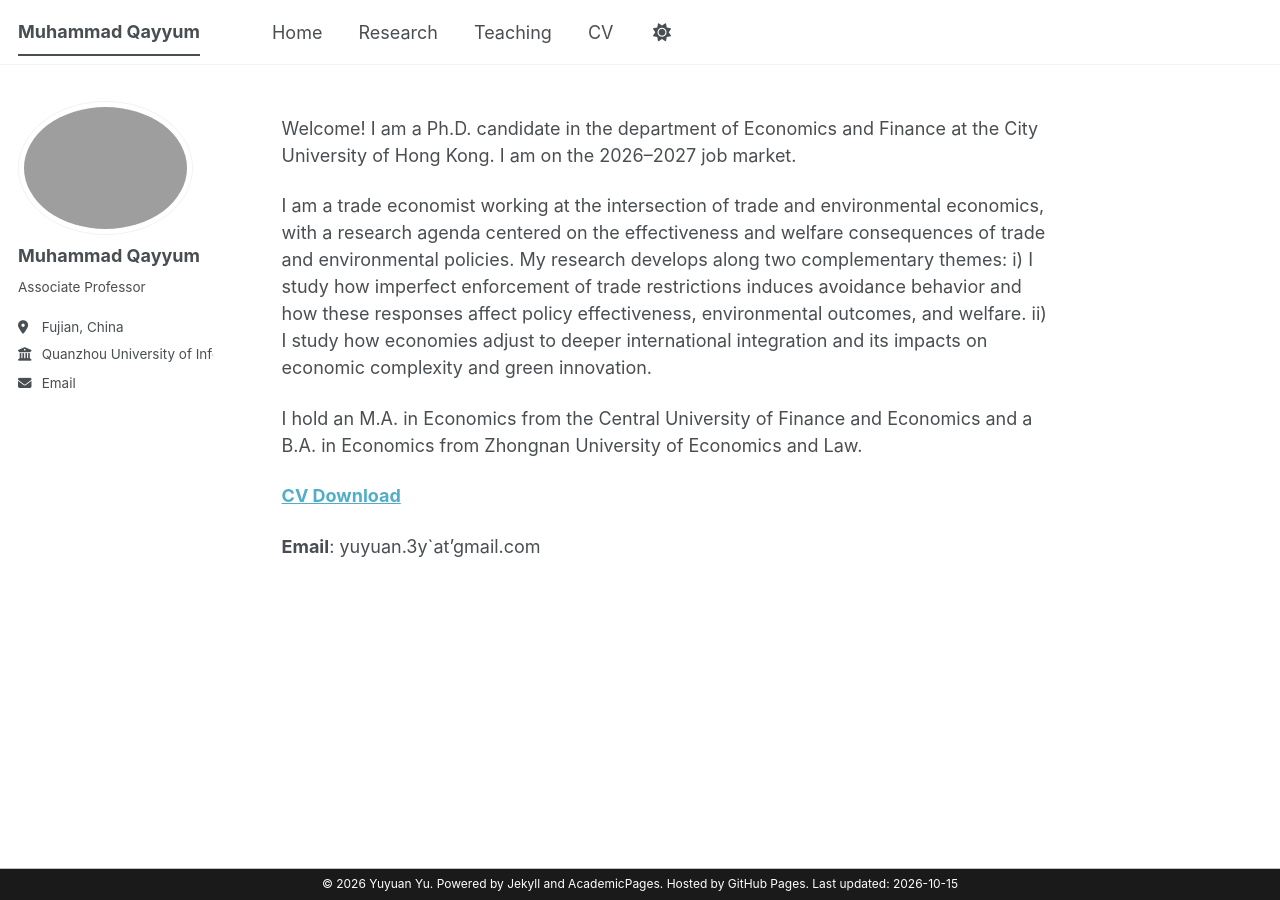
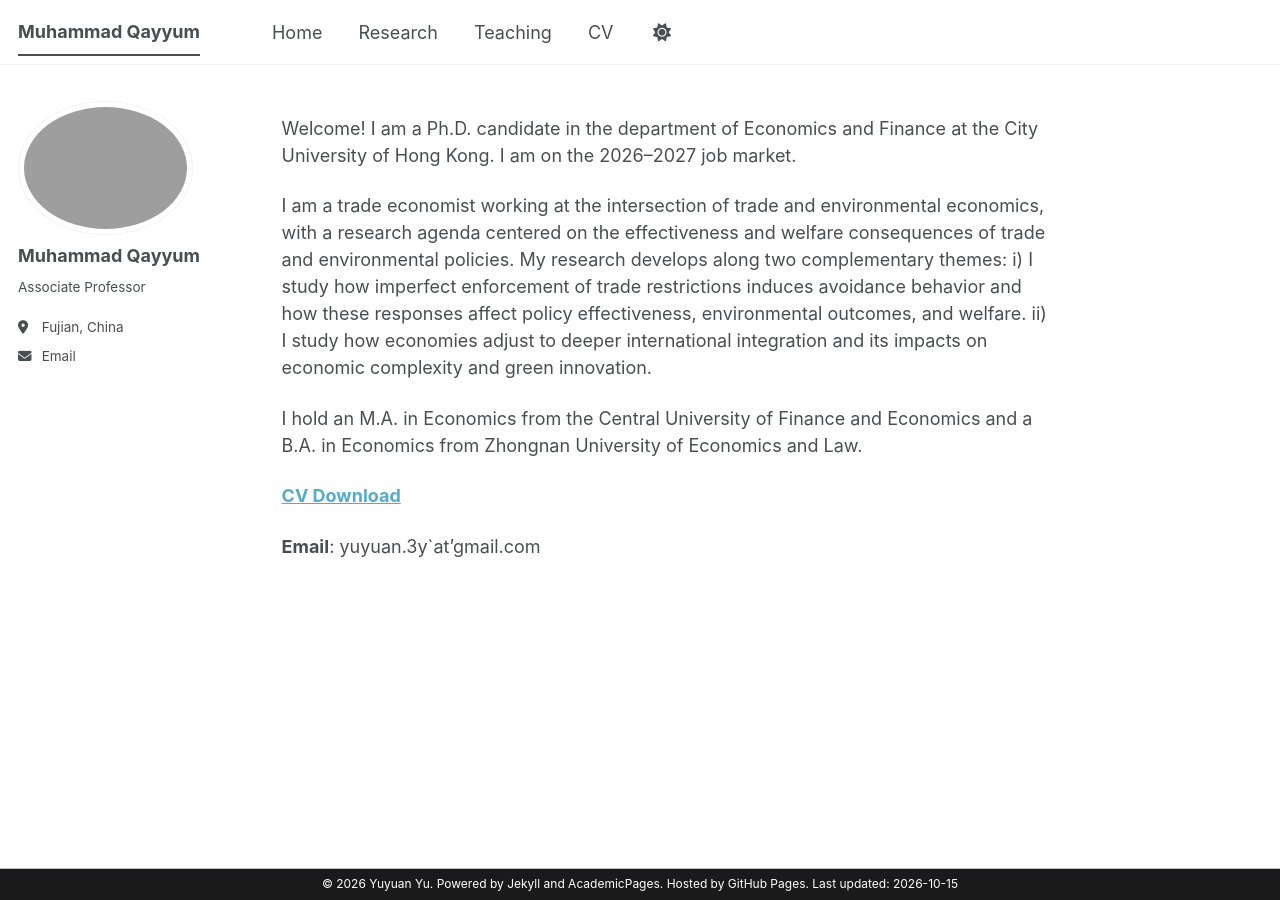
Before and after one commit to muhammadqayyum29/muhammadqayyum29.github.io, a Jekyll site: the page built from _pages/about.md, in a window 1280 px wide. Built offline with Jekyll 4.4.1, drawn with Linux system fonts in a browser that asks for light colours; a style sheet for code colours, icons or effects is not loaded.

Commit message:
Update _config.yml

```diff
--- a/_config.yml
+++ b/_config.yml
@@ -28,7 +28,7 @@ author:
   # pronouns         : she/her # example: "she/her"
   bio              : "Associate Professor"
   location         : "Fujian, China"
-  employer         : "Quanzhou University of Information Engineering"
+  # employer         : "Quanzhou University of Information Engineering"
   uri              : # URL
   email            : "qayyum2494@gmail.com"
 
```
